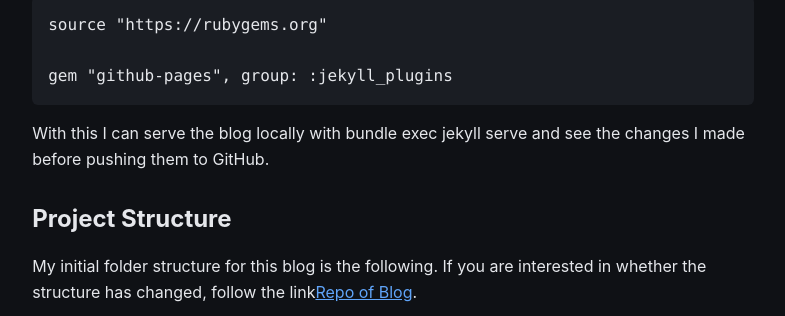
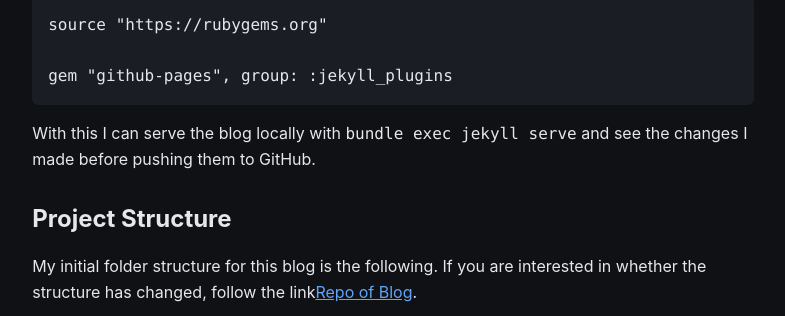
Before and after one commit to leon-meyer/leon-meyer.github.io, a Jekyll site: the page built from _posts/2026-03-13-stack-of-this-blog.md, in a window 1280 px wide. Shown: the part 601-917 px from the top of the page, without its empty margins (247-1032 px from the left). Built offline with Jekyll 4.4.1, drawn with Linux system fonts in a browser that asks for light colours.

Commit message:
add formatting to command

````diff
--- a/_posts/2026-03-13-stack-of-this-blog.md
+++ b/_posts/2026-03-13-stack-of-this-blog.md
@@ -21,7 +21,7 @@ source "https://rubygems.org"
 gem "github-pages", group: :jekyll_plugins
 ```
 
-With this I can serve the blog locally with bundle exec jekyll serve and see the changes I made before pushing them to GitHub.
+With this I can serve the blog locally with `bundle exec jekyll serve` and see the changes I made before pushing them to GitHub.
 
 ## Project Structure
 
````
